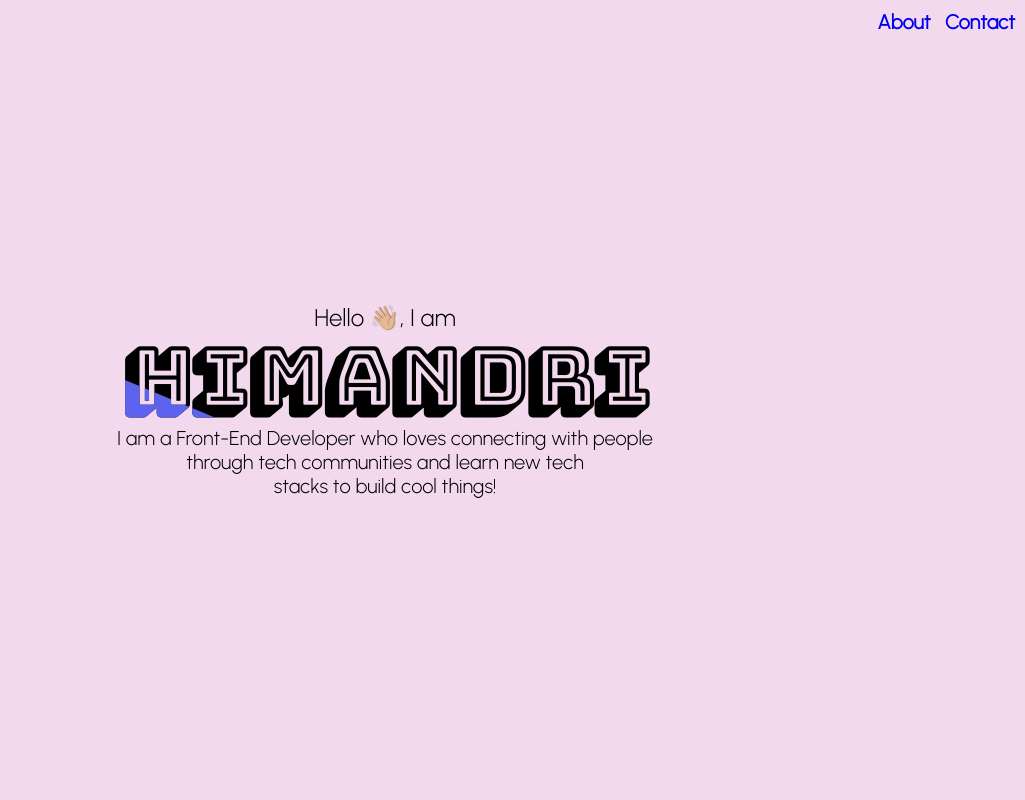
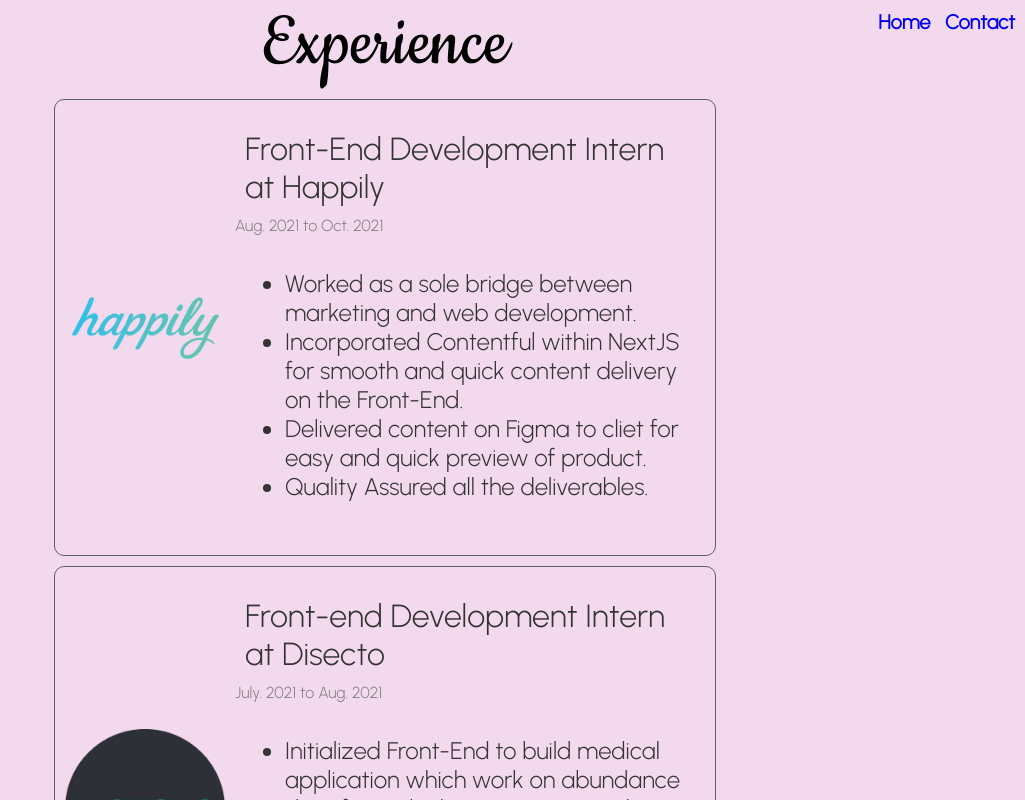
Before and after one commit to HimandriSharma/himandrisharma.github.io, a React (Create React App) app: page /experience in a window 1280 px wide. Shown: the top 800 px of the page, without its empty margins (255-1280 px from the left). Built offline with nearby package versions, Linux system fonts and the light colour scheme.

Commit message:
added routes

```diff
--- a/package.json
+++ b/package.json
@@ -9,6 +9,7 @@
     "node-sass": "^7.0.1",
     "react": "^17.0.2",
     "react-dom": "^17.0.2",
+    "react-router-dom": "^6.2.1",
     "react-scripts": "5.0.0",
     "react-scroll-motion": "^0.2.1",
     "react-use": "^17.3.2",
--- a/src/App.js
+++ b/src/App.js
@@ -1,10 +1,20 @@
 /* eslint-disable no-lone-blocks */
 import './App.css';
 import Home from './components/Desktop/home';
+import Experience from './components/Desktop/experience';
+import Contact from './components/Desktop/contact';
 import MobileHome from './components/Mobile/MobileHome';
+import MobileExperience from './components/Mobile/MobileExperience';
+import MobileContact from './components/Mobile/MobileContact';
 import NoneHome from './components/None/NoneHome';
+import NoneExperience from './components/None/NoneExperience';
+import NoneContact from './components/None/NoneContact';
 import { useWindowSize } from 'react-use';
-
+import {
+  BrowserRouter as Router,
+  Routes,
+  Route,
+} from "react-router-dom";
 
 function App() {
   const size = useWindowSize();
@@ -13,17 +23,31 @@
   return (
     <>
     {isDesktop && (
-      <div className="App">
-        <Home/>
-      </div>
+      <Router>
+        <Routes>
+            <Route path="/" exact element={<Home/>}/>
+            <Route path="/experience" exact element={<Experience/>}/>
+            <Route path="/contact" exact element={<Contact/>}/>
+          </Routes>
+      </Router>
     )}
     {isMobile && (
-      <div>
-        <MobileHome/>
-      </div>
+      <Router>
+        <Routes>
+            <Route path="/" exact element={<MobileHome/>}/>
+            <Route path="/experience" exact element={<MobileExperience/>}/>
+            <Route path="/contact" exact element={<MobileContact/>}/>
+          </Routes>
+      </Router>
     )}
     {!isDesktop && !isMobile && (
-      <NoneHome />
+      <Router>
+        <Routes>
+            <Route path="/" exact element={<NoneHome/>}/>
+            <Route path="/experience" exact element={<NoneExperience/>}/>
+            <Route path="/contact" exact element={<NoneContact/>}/>
+          </Routes>
+      </Router>
     )}
     </>
   );
--- a/src/components/Desktop/experience.js
+++ b/src/components/Desktop/experience.js
@@ -1,9 +1,14 @@
 import './experience.css';
 import CardDesktop from '../../Card/cardDesktop';
+import Education from '../Common/education';
+import Projects from '../Common/projects';
+import Skills from '../Common/skills';
 
 function Experience() {
   return (
+    <>
       <div className="ExperienceStyle">
+        <div className="MobileExperienceNavbar"><a href="/" style={{textDecoration:"none"}}>Home</a>&nbsp;&nbsp;&nbsp;<a href="/contact" style={{textDecoration:"none"}}>Contact</a> </div>
         <div className="ExperienceHeading">Experience</div>
         <CardDesktop title="Front-End Development Intern at Happily" date="Aug. 2021​ to Oct. 2021​" text={[`Worked as a sole bridge between marketing and web development.`,`Incorporated Contentful within NextJS for smooth and quick content delivery on the Front-End.`,`Delivered content on Figma to cliet for easy and quick preview of product.`,`Quality Assured all the deliverables.`]} src={require("/home/himandri/Dev/reactfol/webme/src/images/happily.png")}/>
         <CardDesktop title="Front-end Developer Intern at Disecto" date="July. 2021​ to Aug. 2021​" text={[`Initialized Front-End to build medical application which work on abundance data for multiple patients to predict desired results using machine learning and mathematical computations with complete responsiveness using chakraUI.`,`Worked with data flow within the application using Redux.`]} src={require("/home/himandri/Dev/reactfol/webme/src/images/Disecto.png")}/>
@@ -15,6 +20,10 @@
         <CardDesktop title="Robotics Expert at WTM BVP" date="June 2019​ to June 2020​" text={[`Worked for the representation of women community on campus and to promote more women.`,`Organized women-centric workshops on software and hardware fundamentals.`]} src={require("/home/himandri/Dev/reactfol/webme/src/images/wtmbvp.png")}/>
         <CardDesktop title="Executive, RNIS-H at DSC BVP" date="June 2020​ to June 2020​​" text={[`Robotics and Intelligence Systems (Hardware) in DSC BVP by Google.`,`Worked on the development of hardware projects.`,`Organized workshops on software and hardware fundamentals.`]} src={require("/home/himandri/Dev/reactfol/webme/src/images/dsc.png")}/>
       </div>
+      <Projects/>
+      <Skills/>
+      <Education/>
+    </>
   );
 }
 
--- a/src/components/Desktop/home.js
+++ b/src/components/Desktop/home.js
@@ -5,7 +5,7 @@
 function Home() {
   return (
     <div className="HomeStyle">
-      <div className="navbar"><a href="/" style={{textDecoration:"none"}}>About</a>&nbsp;&nbsp;&nbsp;<a href="/" style={{textDecoration:"none"}}>Contact</a> </div>
+      <div className="navbar"><a href="/experience" style={{textDecoration:"none"}}>About</a>&nbsp;&nbsp;&nbsp;<a href="/contact" style={{textDecoration:"none"}}>Contact</a> </div>
       <img alt="" src={side} className="HomeImage"/>
       <div className="Text">
         <div className="HomeSubText">Hello 👋🏼, I am</div>
--- a/src/components/Mobile/MobileContact.js
+++ b/src/components/Mobile/MobileContact.js
@@ -7,7 +7,7 @@
 function MobileContact() {
   return (
     <div className="MobileContactStyle">
-      <div className="MobileContactNavbar"><a href="/" style={{textDecoration:"none"}}>Home</a>&nbsp;&nbsp;&nbsp;<a href="/" style={{textDecoration:"none"}}>About</a> </div>
+      <div className="MobileContactNavbar"><a href="/" style={{textDecoration:"none"}}>Home</a>&nbsp;&nbsp;&nbsp;<a href="/experience" style={{textDecoration:"none"}}>About</a> </div>
       <div className="MobileContactText">
         <div className="MobileContactSubText">Social Links</div>
         <div className="MobileContactParaText">
--- a/src/components/Mobile/MobileExperience.css
+++ b/src/components/Mobile/MobileExperience.css
@@ -12,6 +12,7 @@
     display: flex;
     flex-direction: row;
     justify-content: center;
+    align-items: center;
 }
 .MobileExperienceNavbar{
     position: fixed;
--- a/src/components/Mobile/MobileExperience.js
+++ b/src/components/Mobile/MobileExperience.js
@@ -1,10 +1,15 @@
 import './MobileExperience.css';
 import CardDesktop from '../../Card/cardDesktop';
+import Education from '../Common/education';
+import Projects from '../Common/projects';
+import Skills from '../Common/skills';
+
 
 function MobileExperience() {
   return (
+    <>
       <div className="MobileExperienceStyle">
-      <div className="MobileExperienceNavbar"><a href="/" style={{textDecoration:"none"}}>Home</a>&nbsp;&nbsp;&nbsp;<a href="/" style={{textDecoration:"none"}}>Contact</a> </div>
+        <div className="MobileExperienceNavbar"><a href="/" style={{textDecoration:"none"}}>Home</a>&nbsp;&nbsp;&nbsp;<a href="/contact" style={{textDecoration:"none"}}>Contact</a> </div>
         <div className="MobileExperienceHeading">Experience</div>
         <CardDesktop title="Front-End Development Intern at Happily" date="Aug. 2021​ to Oct. 2021​" text={[`Worked as a sole bridge between marketing and web development.`,`Incorporated Contentful within NextJS for smooth and quick content delivery on the Front-End.`,`Delivered content on Figma to cliet for easy and quick preview of product.`,`Quality Assured all the deliverables.`]} src={require("/home/himandri/Dev/reactfol/webme/src/images/happily.png")}/>
         <CardDesktop title="Front-end Developer Intern at Disecto" date="July. 2021​ to Aug. 2021​" text={[`Initialized Front-End to build medical application which work on abundance data for multiple patients to predict desired results using machine learning and mathematical computations with complete responsiveness using chakraUI.`,`Worked with data flow within the application using Redux.`]} src={require("/home/himandri/Dev/reactfol/webme/src/images/Disecto.png")}/>
@@ -16,6 +21,10 @@
         <CardDesktop title="Robotics Expert at WTM BVP" date="June 2019​ to June 2020​" text={[`Worked for the representation of women community on campus and to promote more women.`,`Organized women-centric workshops on software and hardware fundamentals.`]} src={require("/home/himandri/Dev/reactfol/webme/src/images/wtmbvp.png")}/>
         <CardDesktop title="Executive, RNIS-H at DSC BVP" date="June 2020​ to June 2020​​" text={[`Robotics and Intelligence Systems (Hardware) in DSC BVP by Google.`,`Worked on the development of hardware projects.`,`Organized workshops on software and hardware fundamentals.`]} src={require("/home/himandri/Dev/reactfol/webme/src/images/dsc.png")}/>
       </div>
+      <Projects/>
+      <Skills/>
+      <Education/>
+    </>
   );
 }
 
--- a/src/components/Mobile/MobileHome.js
+++ b/src/components/Mobile/MobileHome.js
@@ -5,7 +5,7 @@
 function MobileHome() {
   return (
     <div className="MobileHomeStyle">
-        <div className="MobileNavbar"><a href="/" style={{textDecoration:"none"}}>About</a>&nbsp;&nbsp;&nbsp;<a href="/" style={{textDecoration:"none"}}>Contact</a> </div>
+        <div className="MobileNavbar"><a href="/experience" style={{textDecoration:"none"}}>About</a>&nbsp;&nbsp;&nbsp;<a href="/contact" style={{textDecoration:"none"}}>Contact</a> </div>
         <img src={GameBoard} alt="" className="MobileHomeImage"/>
         <div className="MobileHomeText">
             <div className="MobileHomeSubText">Hello 👋🏼, I am</div>
--- a/src/components/None/NoneContact.js
+++ b/src/components/None/NoneContact.js
@@ -8,7 +8,7 @@
 function NoneContact() {
   return (
     <div className="NoneContactStyle">
-      <div className="NoneNavbar"><a href="/" style={{textDecoration:"none"}}>About</a>&nbsp;&nbsp;&nbsp;<a href="/" style={{textDecoration:"none"}}>Home</a> </div>
+      <div className="NoneNavbar"><a href="/experience" style={{textDecoration:"none"}}>About</a>&nbsp;&nbsp;&nbsp;<a href="/" style={{textDecoration:"none"}}>Home</a> </div>
       <div className="NoneContactText">
         <div className="NoneContactSubText">Social Links</div>
         <div className="NoneContactParaText">
--- a/src/components/None/NoneExperience.js
+++ b/src/components/None/NoneExperience.js
@@ -1,8 +1,12 @@
 import './NoneExperience.css';
 import CardDesktop from '../../Card/cardDesktop';
+import Education from '../Common/education';
+import Projects from '../Common/projects';
+import Skills from '../Common/skills';
 
 function NoneExperience() {
   return (
+    <>
       <div className="NoneExperienceStyle">
         <div className="NoneNavbar"><a href="/" style={{textDecoration:"none"}}>Home</a>&nbsp;&nbsp;&nbsp;<a href="/" style={{textDecoration:"none"}}>Contact</a> </div>
         <div className="NoneExperienceContent">
@@ -18,6 +22,10 @@
           <CardDesktop title="Executive, RNIS-H at DSC BVP" date="June 2020​ to June 2020​​" text={[`Robotics and Intelligence Systems (Hardware) in DSC BVP by Google.`,`Worked on the development of hardware projects.`,`Organized workshops on software and hardware fundamentals.`]} src={require("/home/himandri/Dev/reactfol/webme/src/images/dsc.png")}/>
         </div>
       </div>
+      <Projects/>
+      <Skills/>
+      <Education/>
+    </>
   );
 }
 
--- a/src/components/None/NoneHome.js
+++ b/src/components/None/NoneHome.js
@@ -4,7 +4,7 @@
 function NoneHome() {
   return (
     <div className="NoneHomeStyle">
-      <div className="NoneNavbar"><a href="/" style={{textDecoration:"none"}}>About</a>&nbsp;&nbsp;&nbsp;<a href="/" style={{textDecoration:"none"}}>Contact</a> </div>
+      <div className="NoneNavbar"><a href="/experience" style={{textDecoration:"none"}}>About</a>&nbsp;&nbsp;&nbsp;<a href="/contact" style={{textDecoration:"none"}}>Contact</a> </div>
       <div className="NoneText">
         <div className="NoneHomeSubText">Hello 👋🏼, I am</div>
         <Title text="Himandri"/>
```
Also changed, not shown: 1 other file (tests, documents, lock files or other folders). Lines whose indentation alone changed are shown as unchanged.
